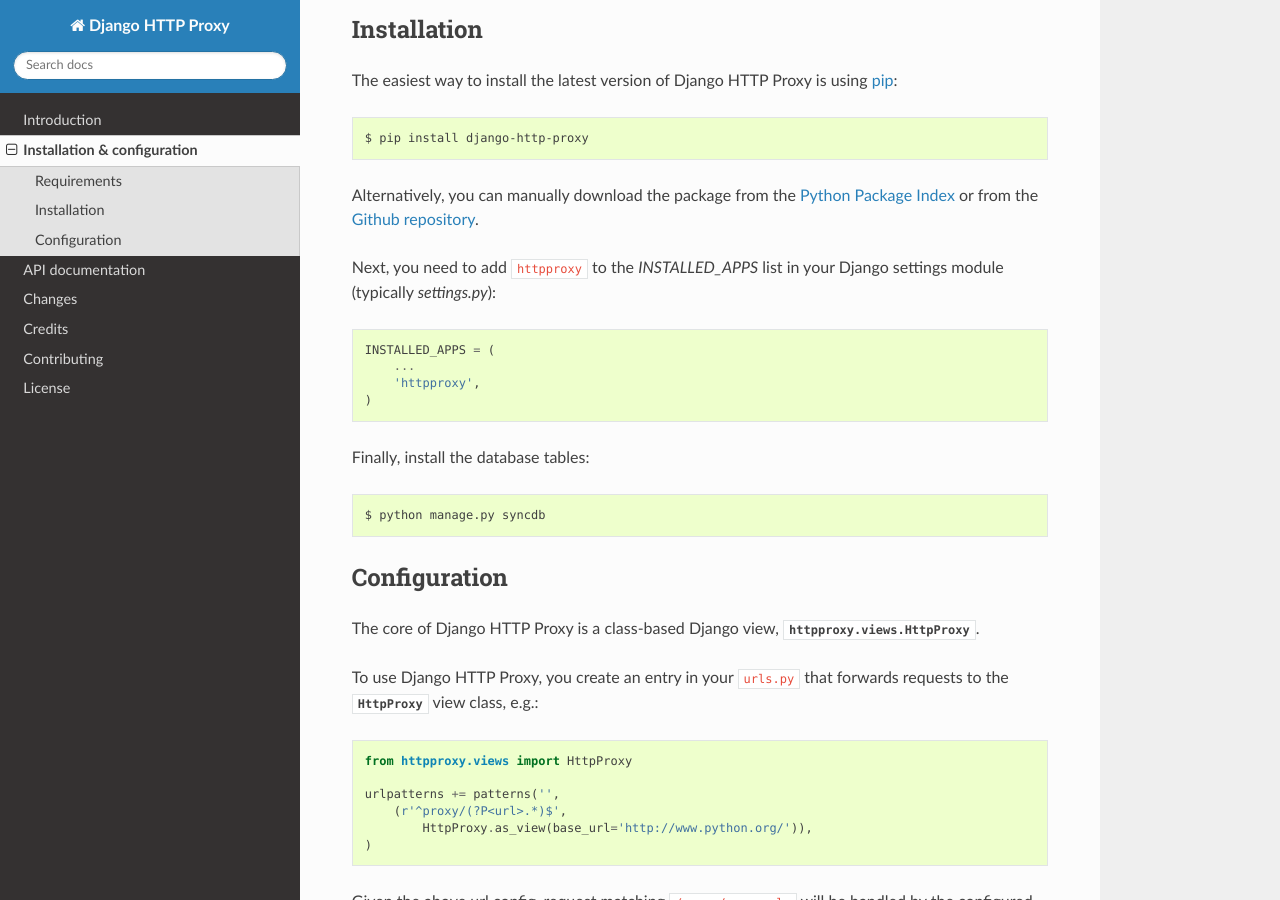
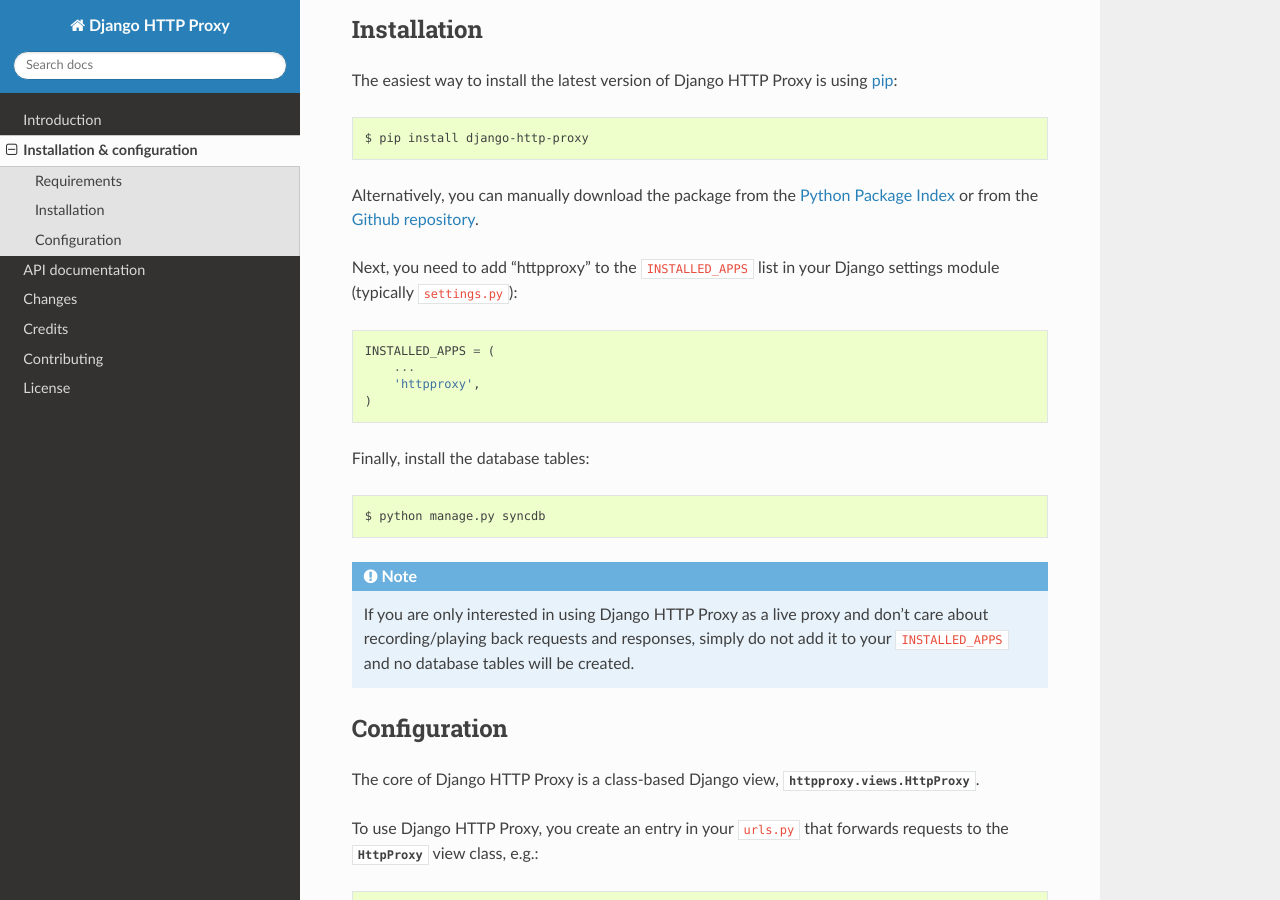
Before and after one commit to yvandermeer/django-http-proxy, a Sphinx documentation site: the page built from docs/installation.rst, in a window 1280 px wide and 900 px high, scrolled down 275 px. Built offline with Sphinx 7.4.7 and the Read the Docs theme 2.0.0, drawn with Linux system fonts in a browser that asks for light colours; the version number could not be read and is left out.

Commit message:
Update documentation some more

```diff
--- a/docs/contributing.rst
+++ b/docs/contributing.rst
@@ -5,6 +5,9 @@
 
     This project has recently moved from `Bitbucket <bitbucket_>`_ to
     `Github <github_>`_.
+
+.. _bitbucket: https://bitbucket.org/yvandermeer/django-http-proxy
+.. _github: https://github.com/yvandermeer/django-http-proxy
 
 If you have any contributions, feel free to
 `fork Django HTTP Proxy <https://github.com/yvandermeer/django-http-proxy/fork>`_.
--- a/docs/credits.rst
+++ b/docs/credits.rst
@@ -5,4 +5,4 @@
 by Will Larson <http://lethain.com/entry/2008/sep/30/suffer-less-by-using-django-dev-server-as-a-proxy/>`_.
 
 Contributions were made by `Petr Dlouhý <https://bitbucket.org/pdlouhy>`_ and
-`Garrett Seward <https://github.com/spectralsun>`_.
+`Garrett Seward <https://github.com/spectralsun>`_. (thanks!)
--- a/docs/installation.rst
+++ b/docs/installation.rst
@@ -21,8 +21,8 @@
 .. _github: https://github.com/yvandermeer/django-http-proxy
 
 
-Next, you need to add ``httpproxy`` to the `INSTALLED_APPS` list
-in your Django settings module (typically `settings.py`)::
+Next, you need to add "httpproxy" to the ``INSTALLED_APPS`` list
+in your Django settings module (typically ``settings.py``)::
 
     INSTALLED_APPS = (
         ...
@@ -32,6 +32,12 @@
 Finally, install the database tables::
 
     $ python manage.py syncdb
+
+.. note::
+
+    If you are only interested in using Django HTTP Proxy as a live proxy and
+    don't care about recording/playing back requests and responses, simply
+    do not add it to your ``INSTALLED_APPS`` and no database tables will be created.
 
 
 Configuration
--- a/docs/introduction.rst
+++ b/docs/introduction.rst
@@ -23,8 +23,3 @@
 
 Django HTTP Proxy is licensed under an `MIT-style permissive license <license>`_ and
 `maintained on Github <http://github.com/yvandermeer/django-http-proxy/>`_.
-
-
-.. _bitbucket: https://bitbucket.org/yvandermeer/django-http-proxy
-.. _github: https://github.com/yvandermeer/django-http-proxy
-.. _rtd: http://django-http-proxy.readthedocs.org/
```
